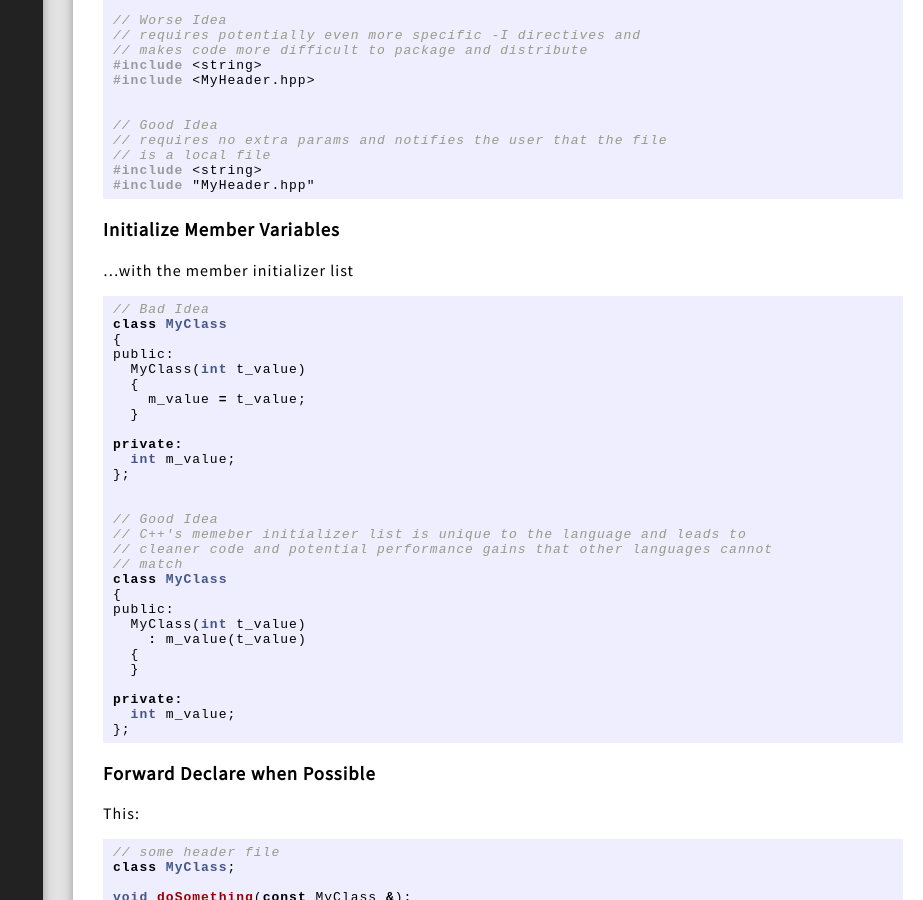
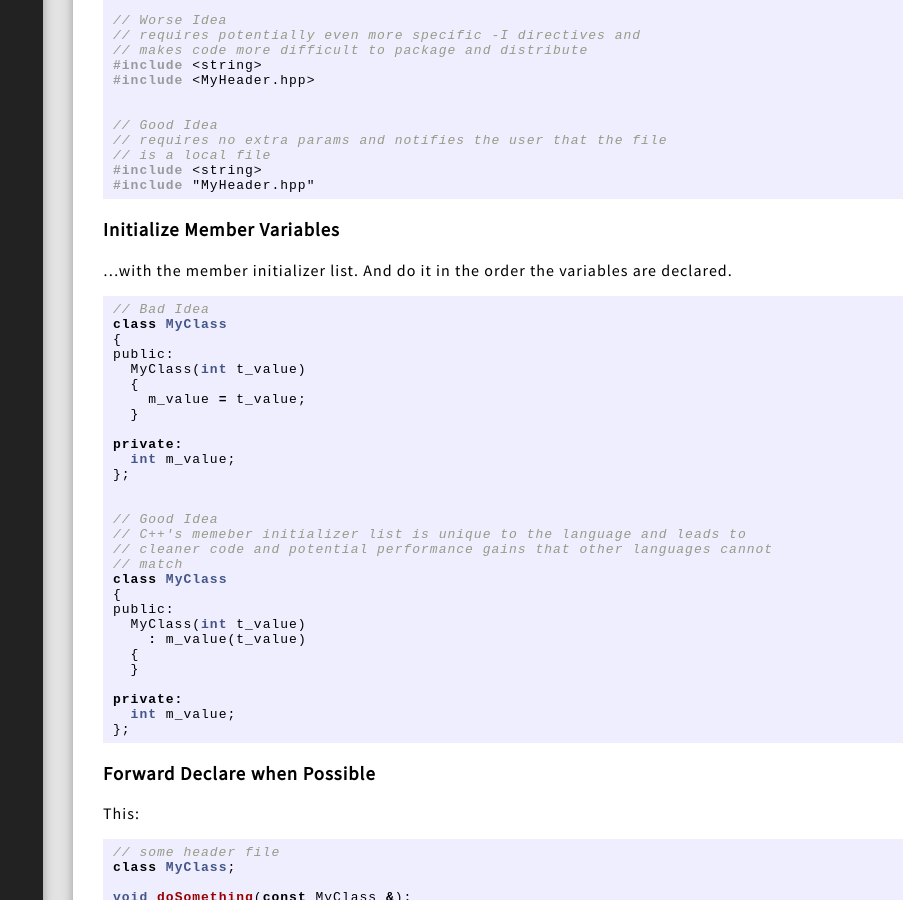
Before and after one commit to TeamWisp/TeamWisp.github.io, a Jekyll site: the page built from _common/code_standards.markdown, in a window 1280 px wide and 900 px high, scrolled down 4926 px. Shown: the whole window, without its empty margins (357-1280 px from the left). Built offline with Jekyll 4.4.1, drawn with Linux system fonts in a browser that asks for light colours; nearby versions of some CDN libraries.

Commit message:
initializer list order

````diff
--- a/_common/code_standards.markdown
+++ b/_common/code_standards.markdown
@@ -277,7 +277,7 @@ if (x && y && MyFunctionThatReturnsBool()
 ```
 
 ### Initialize Member Variables
-...with the member initializer list
+...with the member initializer list. And do it in the order the variables are declared.
 
 ```cpp
 // Bad Idea
````
